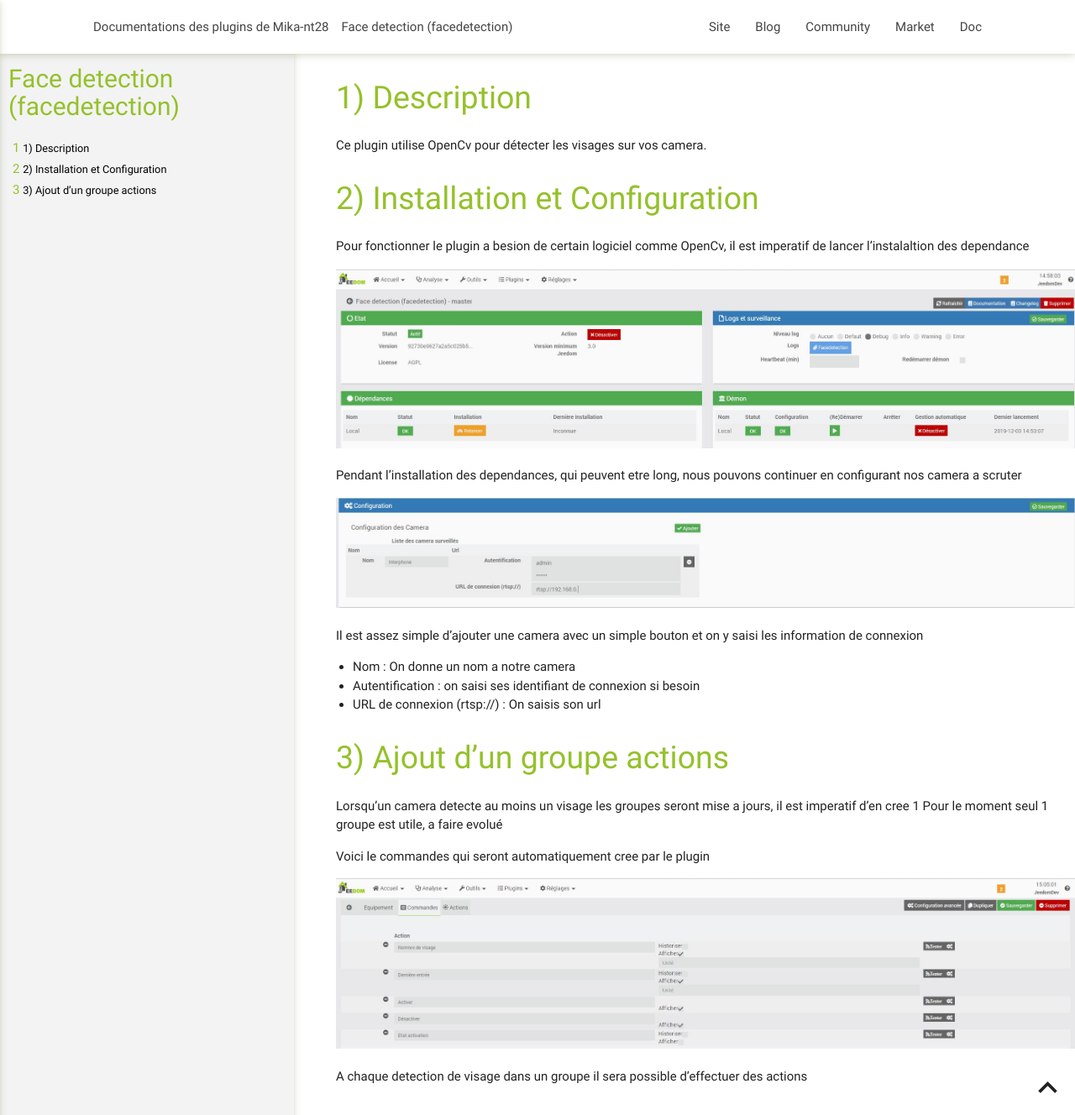
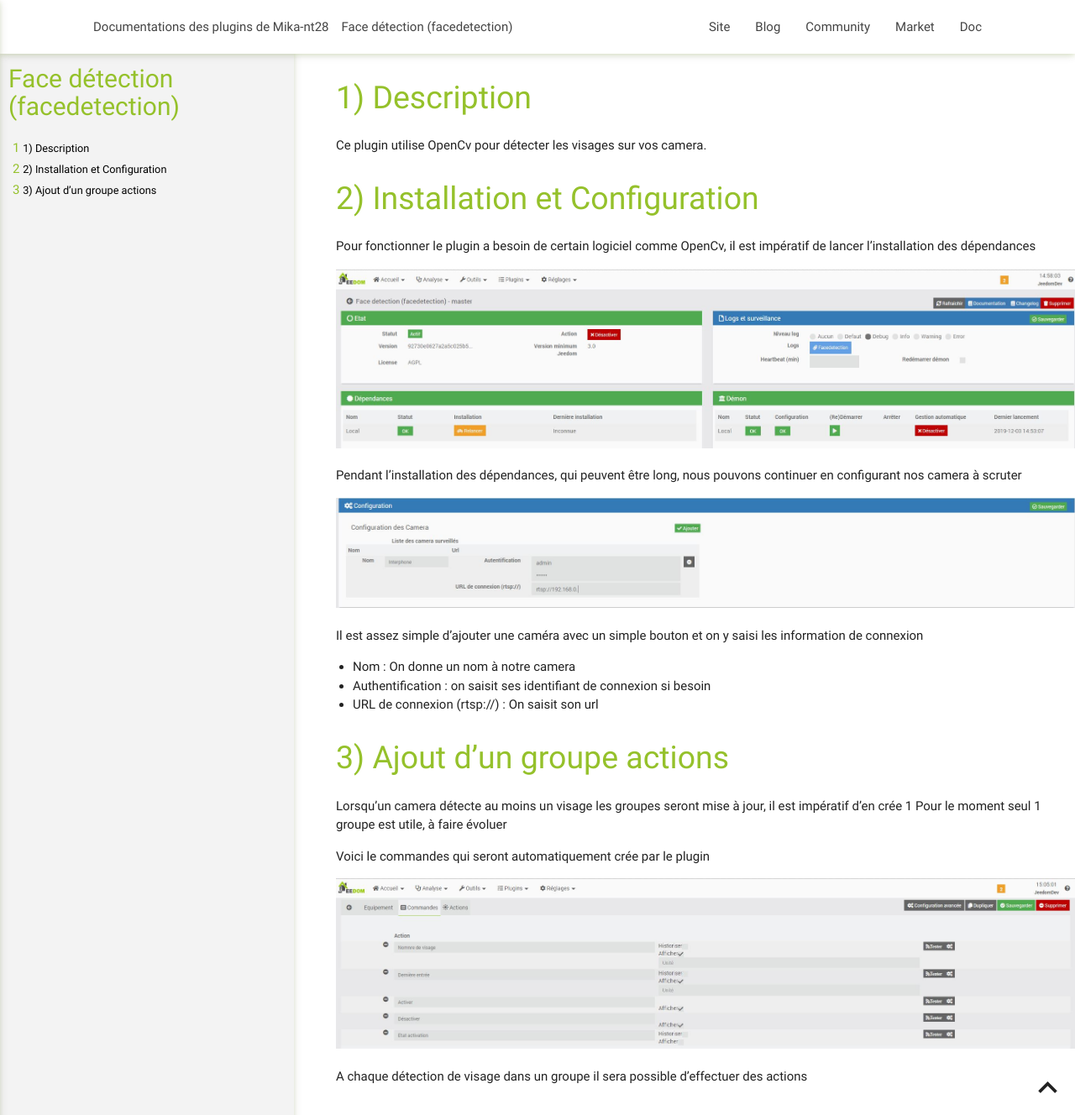
Before and after one commit to mika-nt28/Documentations, a Jekyll site: the page built from facedetection/fr_FR/index.md, in a window 1280 px wide and 1328 px high. Shown: the whole window at 84% size. Built offline with Jekyll 4.4.1, drawn with Linux system fonts in a browser that asks for light colours.

Commit message:
Typo : Face detection

```diff
--- a/facedetection/fr_FR/index.md
+++ b/facedetection/fr_FR/index.md
@@ -1,39 +1,37 @@
 ---
 layout: default
-title: Face detection (facedetection)
+title: Face détection (facedetection)
 lang: fr_FR
 pluginId: facedetection
 ---
 
-Description
-==========
+# Description
+
 Ce plugin utilise OpenCv pour détecter les visages sur vos camera.
 
-Installation et Configuration
-=============================
+# Installation et Configuration
 
-Pour fonctionner le plugin a besion de certain logiciel comme OpenCv, il est imperatif de lancer l'instalaltion des dependance
+Pour fonctionner le plugin a besoin de certain logiciel comme OpenCv, il est impératif de lancer l'installation des dépendances
 
 ![Page de configuration général](../images/ConfigurationGeneral.jpg)
 
-Pendant l'installation des dependances, qui peuvent etre long, nous pouvons continuer en configurant nos camera a scruter
+Pendant l'installation des dépendances, qui peuvent être long, nous pouvons continuer en configurant nos camera à scruter
 
 ![Page de configuration camera](../images/ConfigurationCamera.jpg)
 
-Il est assez simple d'ajouter une camera avec un simple bouton et on y saisi les information de connexion
+Il est assez simple d'ajouter une caméra avec un simple bouton et on y saisi les information de connexion
 
-* Nom : On donne un nom a notre camera
-* Autentification : on saisi ses identifiant de connexion si besoin
-* URL de connexion (rtsp://) : On saisis son url
+* Nom : On donne un nom à notre camera
+* Authentification : on saisit ses identifiant de connexion si besoin
+* URL de connexion (rtsp://) : On saisit son url
 
-Ajout d'un groupe actions
-=========================
+# Ajout d'un groupe actions
 
-Lorsqu'un camera detecte au moins un visage les groupes seront mise a jours, il est imperatif d'en cree 1
-Pour le moment seul 1 groupe est utile, a faire evolué
+Lorsqu'un camera détecte au moins un visage les groupes seront mise à jour, il est impératif d'en crée 1
+Pour le moment seul 1 groupe est utile, à faire évoluer
 
-Voici le commandes qui seront automatiquement cree par le plugin
+Voici le commandes qui seront automatiquement crée par le plugin
 
 ![Liste de commandes](../images/Commandes.jpg)
 
-A chaque detection de visage dans un groupe il sera possible d'effectuer des actions
+A chaque détection de visage dans un groupe il sera possible d'effectuer des actions
```
Also changed, not shown: facedetection/fr_FR/changelog.md (+2 -1 lines), facedetection/images/facedetection_screenshot_Widget.JPG (deleted).
